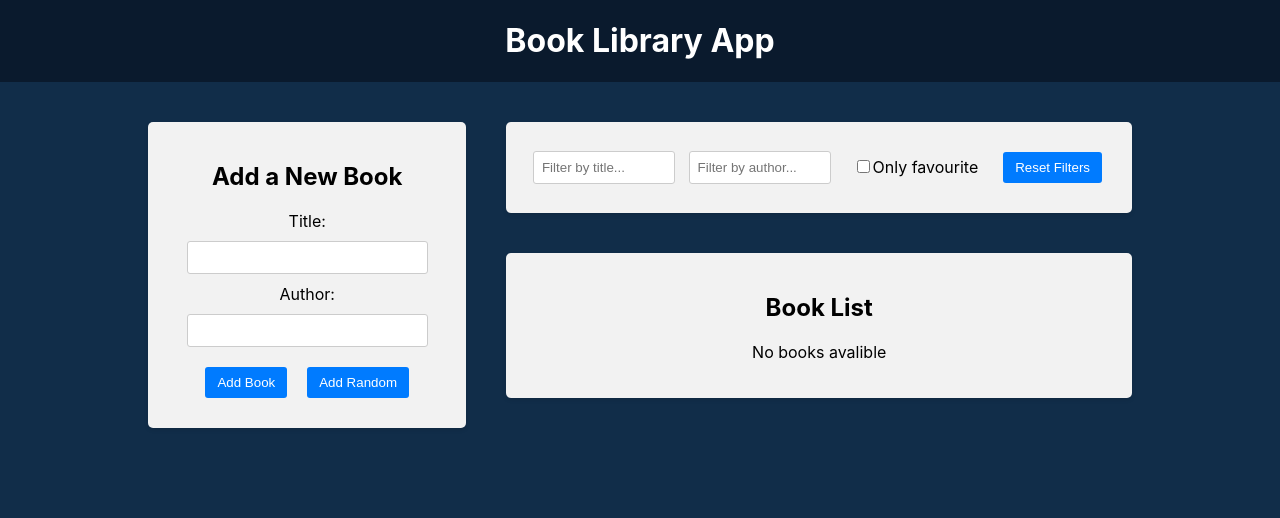
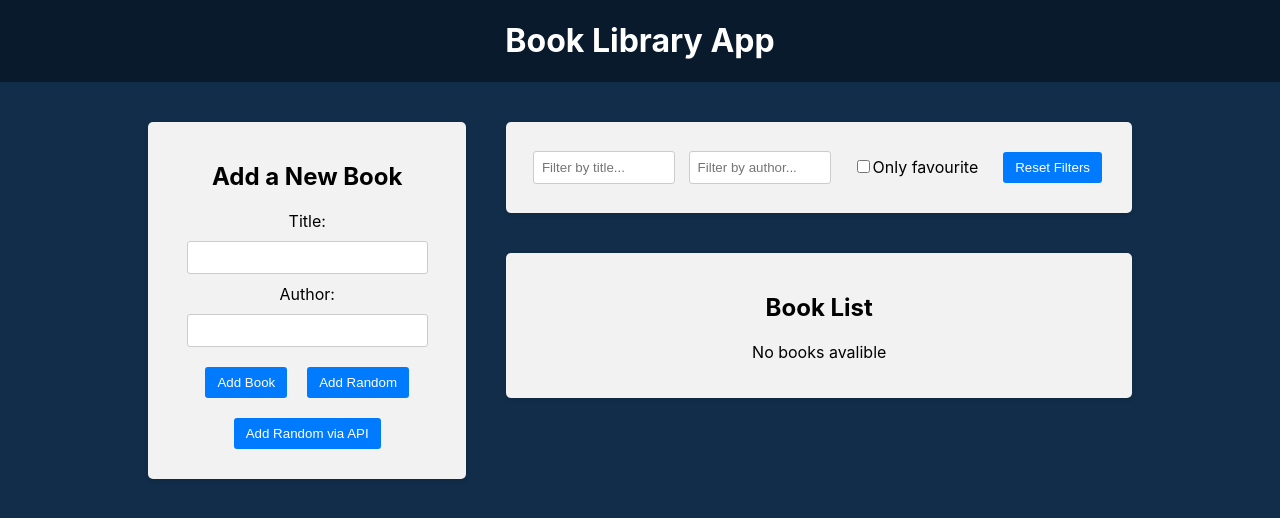
Before and after one commit to underwhot/react-redux, a React (Create React App) app in the folder frontend/: page / in a window 1280 px wide. Shown: the top 518 px of the page. Built offline with nearby package versions, Linux system fonts and the light colour scheme.

Commit message:
Add random book via api

```diff
--- a/frontend/package.json
+++ b/frontend/package.json
@@ -7,10 +7,13 @@
     "@testing-library/jest-dom": "^5.17.0",
     "@testing-library/react": "^13.4.0",
     "@testing-library/user-event": "^13.5.0",
+    "axios": "^1.6.2",
     "react": "^18.2.0",
     "react-dom": "^18.2.0",
+    "react-icons": "^4.12.0",
     "react-redux": "^8.1.3",
     "react-scripts": "5.0.1",
+    "uuid": "^9.0.1",
     "web-vitals": "^2.1.4"
   },
   "scripts": {
--- a/frontend/src/components/BookForm/BookForm.jsx
+++ b/frontend/src/components/BookForm/BookForm.jsx
@@ -1,7 +1,7 @@
 import { useState } from 'react';
 import { useDispatch } from 'react-redux';
+import axios from 'axios';
 
-// import { addBook } from '../../redux/books/actionCreators';
 import { setAddBook } from '../../redux/slices/booksSlice';
 import { createBookWithID } from '../../utils/createBookWithID';
 
@@ -33,6 +33,17 @@ export const BookForm = () => {
     dispatch(setAddBook(createBookWithID(randomBook)));
   };
 
+  const addRandomBookViaAPIHandler = async () => {
+    try {
+      const res = await axios.get('http://localhost:4000/random-book');
+      if (res.data && res.data.title && res.data.author) {
+        dispatch(setAddBook(createBookWithID(res.data)));
+      }
+    } catch (error) {
+      console.error('Error fetching random book via api', error);
+    }
+  };
+
   return (
     <div className="app-block book-form">
       <h2>Add a New Book</h2>
@@ -61,6 +72,9 @@ export const BookForm = () => {
         <button type="button" onClick={addRandomBookHandler}>
           Add Random
         </button>
+        <button type="submit" onClick={addRandomBookViaAPIHandler}>
+          Add Random via API
+        </button>
       </form>
     </div>
   );
--- a/package.json
+++ /dev/null
@@ -1,6 +0,0 @@
-{
-  "dependencies": {
-    "react-icons": "^4.12.0",
-    "uuid": "^9.0.1"
-  }
-}
```
Also changed, not shown: 2 other files (tests, documents, lock files or other folders).
